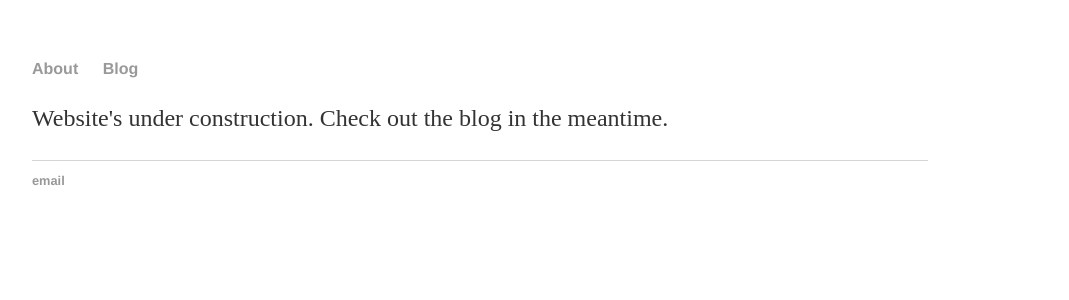
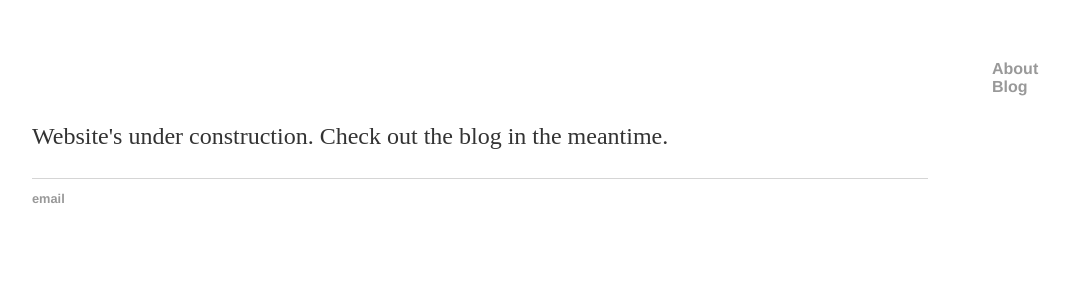
Before and after one commit to ghostsandmachines/ghostsandmachines.github.io, a Jekyll site: the page built from index.html, in a window 1280 px wide. Shown: the top 300 px of the page, without its empty margins (160-1229 px from the left). Built offline with Jekyll 4.4.1, drawn with Linux system fonts in a browser that asks for light colours.

Commit message:
Update home.html

```diff
--- a/_layouts/home.html
+++ b/_layouts/home.html
@@ -4,7 +4,7 @@
 	{% include head.html %}
 
 	<body>
-		<nav>
+		<nav style="margin-left:60em;"">
     		<ul>
 	        	<li><a href="/about">About</a></li>
         		<li><a href="/blog">Blog</a></li>
```
